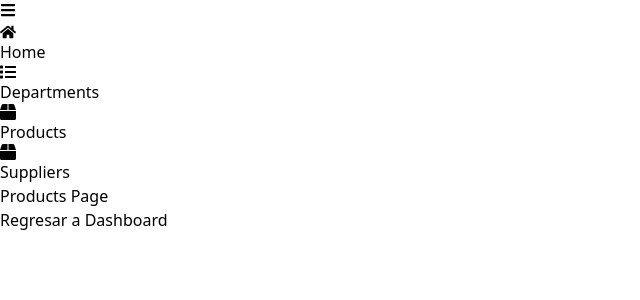
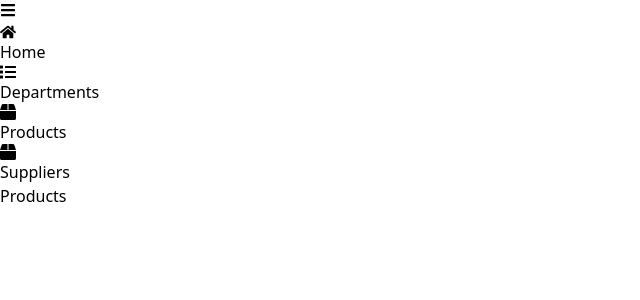
Before and after one commit to Oscedu15/Sistema-de-Inventario, a Next.js app: page /dashboard/products in a window 1280 px wide. Shown: the top 300 px of the page, without its empty margins (0-640 px from the left). Built offline with nearby package versions, Linux system fonts and the light colour scheme.

Commit message:
Validaciones en el backend en la ruta de productos  y configuracion inicial del Frontend

```diff
--- a/package.json
+++ b/package.json
@@ -15,6 +15,7 @@
     "next": "15.1.5",
     "react": "^19.0.0",
     "react-dom": "^19.0.0",
+    "react-hook-form": "^7.54.2",
     "react-icons": "^5.4.0"
   },
   "devDependencies": {
--- a/src/app/api/products/route.ts
+++ b/src/app/api/products/route.ts
@@ -1,54 +1,59 @@
-import { PrismaClient } from "@prisma/client"
+import { PrismaClient } from "@prisma/client";
 
-const prisma = new PrismaClient()
+const prisma = new PrismaClient();
 
 export async function POST(req: Request) {
   try {
-        const { name, quantity, price, cost, departmentId, supplierId } = await req.json()
+    const { name, quantity, price, cost, departmentId, supplierId } =
+      await req.json();
 
     // Basic validations ...
     if (!name || !quantity || !price || !cost || !departmentId) {
-            return new Response('Missing required fields', { status: 400})
+      return new Response("Missing required fields", { status: 400 });
+    }
+
+    // Advanced validations ...
+    if (quantity <= 0) {
+      return new Response("Quantity must be greater than zero", {
+        status: 400,
+      });
+    }
+
+    if (price <= 0 || cost <= 0) {
+      return new Response("Price and cost must be greater than zero", {
+        status: 400,
+      });
+    }
+
+    if (price < cost) {
+      return new Response("Price cannot be lower than cost", { status: 400 });
+    }
+
+    // Verify if the department exists ...
+    const departmentExists = await prisma.department.findUnique({
+      where: { id: departmentId },
+    });
+    if (!departmentExists) {
+      return new Response("Invalid department ID", { status: 400 });
+    }
+
+    // Verify if the supplier exists (if supplierId is provided)
+    if (supplierId) {
+      const supplierExists = await prisma.supplier.findUnique({
+        where: { id: supplierId },
+      });
+      if (!supplierExists) {
+        return new Response("Invalid supplier ID", { status: 400 });
+      }
     }
 
     // Create the product ...
     const product = await prisma.product.create({
       data: { name, quantity, price, cost, departmentId, supplierId },
-        })
-        return Response.json(product, { status: 201 })
+    });
+    return Response.json(product, { status: 201 });
   } catch (error) {
-        console.log(error)
-        return new Response('Failed to create a Product', { status: 500 })
+    console.log(error);
+    return new Response("Failed to create a Product", { status: 500 });
   }
 }
-
-     // // Advanced validations ...
-        // if (quantity <= 0) {
-        //     return new Response('Quantity must be greater than zero', { status: 400 })
-        // }
-
-        // if (price <= 0 || cost <= 0) {
-        //     return new Response('Price and cost must be greater than zero', { status: 400 })
-        // }
-
-        // if (price < cost) {
-        //     return new Response('Price cannot be lower than cost', { status: 400 })
-        // }
-
-        // // Verify if the department exists ...
-        // const departmentExists = await prisma.department.findUnique({
-        //     where: { id: departmentId },
-        // })
-        // if (!departmentExists) {
-        //     return new Response('Invalid department ID', { status: 400 });
-        // }
-
-        // // Verify if the supplier exists (if supplierId is provided)
-        // if (supplierId) {
-        //     const supplierExists = await prisma.supplier.findUnique({
-        //         where: { id: supplierId },
-        //     })
-        // if (!supplierExists) {
-        //     return new Response('Invalid supplier ID', { status: 400 });
-        //     }
-        // }
--- a/src/app/dashboard/products/page.tsx
+++ b/src/app/dashboard/products/page.tsx
@@ -1,18 +1,10 @@
-import Link from "next/link";
+import ProductsForm from "@/components/ProductsForm";
 
 export default function ProductsPage() {
   return (
-    <div className="flex">
-      <div>Products Page</div>
-      <div className="flex justify-center w-96 items-center">
-        <Link
-          href="/dashboard"
-          className="bg-blue-600  hover:bg-blue-500 text-white
-      p-4 transition-300 rounded-lg"
-        >
-          Regresar a Dashboard
-        </Link>
-      </div>
+    <div>
+      <h1 className="text-3xl font-bold mb-4">Products</h1>
+      <ProductsForm />
     </div>
   );
 }
--- /dev/null
+++ b/src/components/ProductsForm.tsx
@@ -0,0 +1,29 @@
+"use client";
+import { useState, useEffect } from "react";
+import { FaDatabase, FaTimes } from "react-icons/fa";
+import { Combobox } from "@headlessui/react";
+
+interface ProductForm {
+  name: string;
+  quantity: number;
+  price: number;
+  cost: number;
+  departmentId: number;
+  supplierId?: number;
+}
+
+interface Department {
+  id: number;
+  name: string;
+}
+
+interface Supplier {
+  id: number;
+  name: string;
+}
+
+export default function ProductsFormInputs() {
+  return (
+    <div className="flex flex-col items-center justify-center h-screen bg-gray-200"></div>
+  );
+}
```
Also changed, not shown: 1 other file (tests, documents, lock files or other folders). Lines whose indentation alone changed are shown as unchanged.
